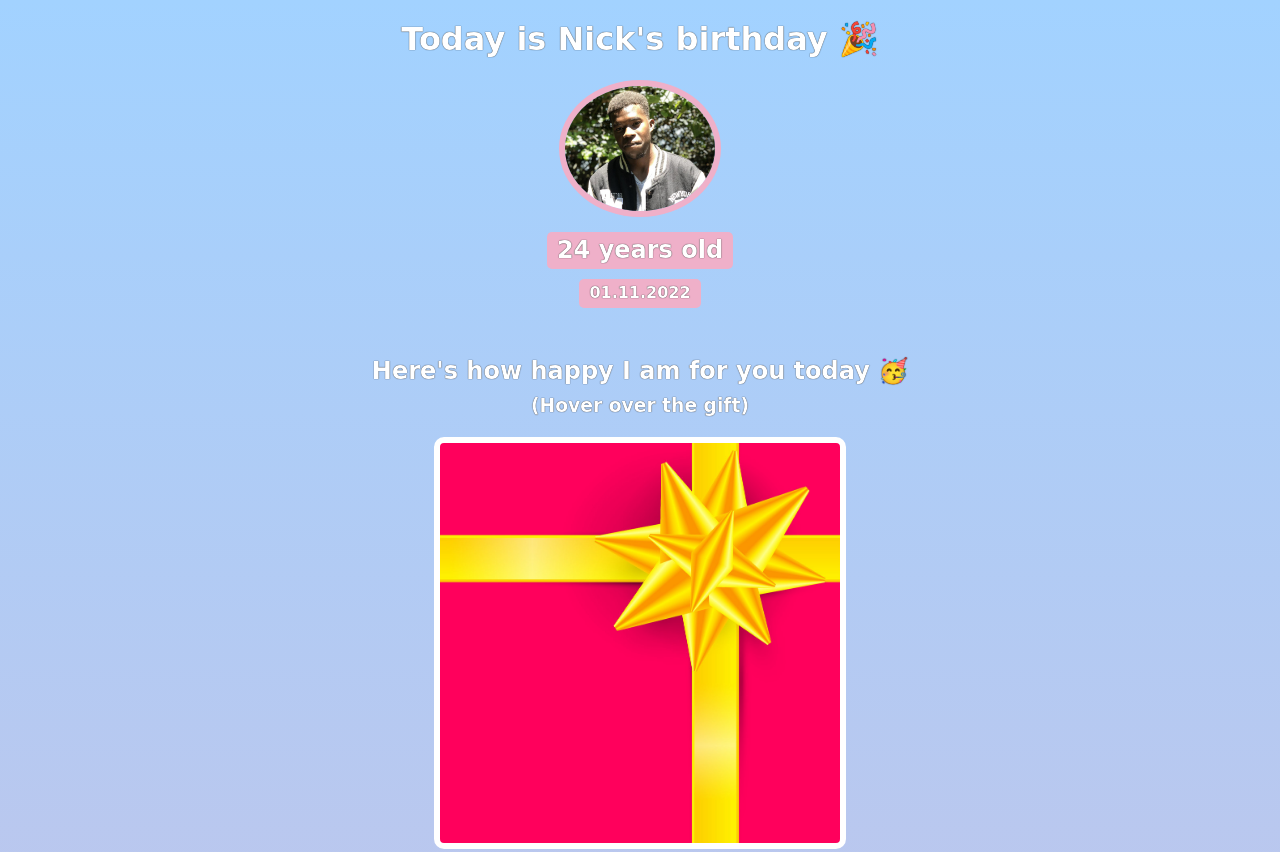
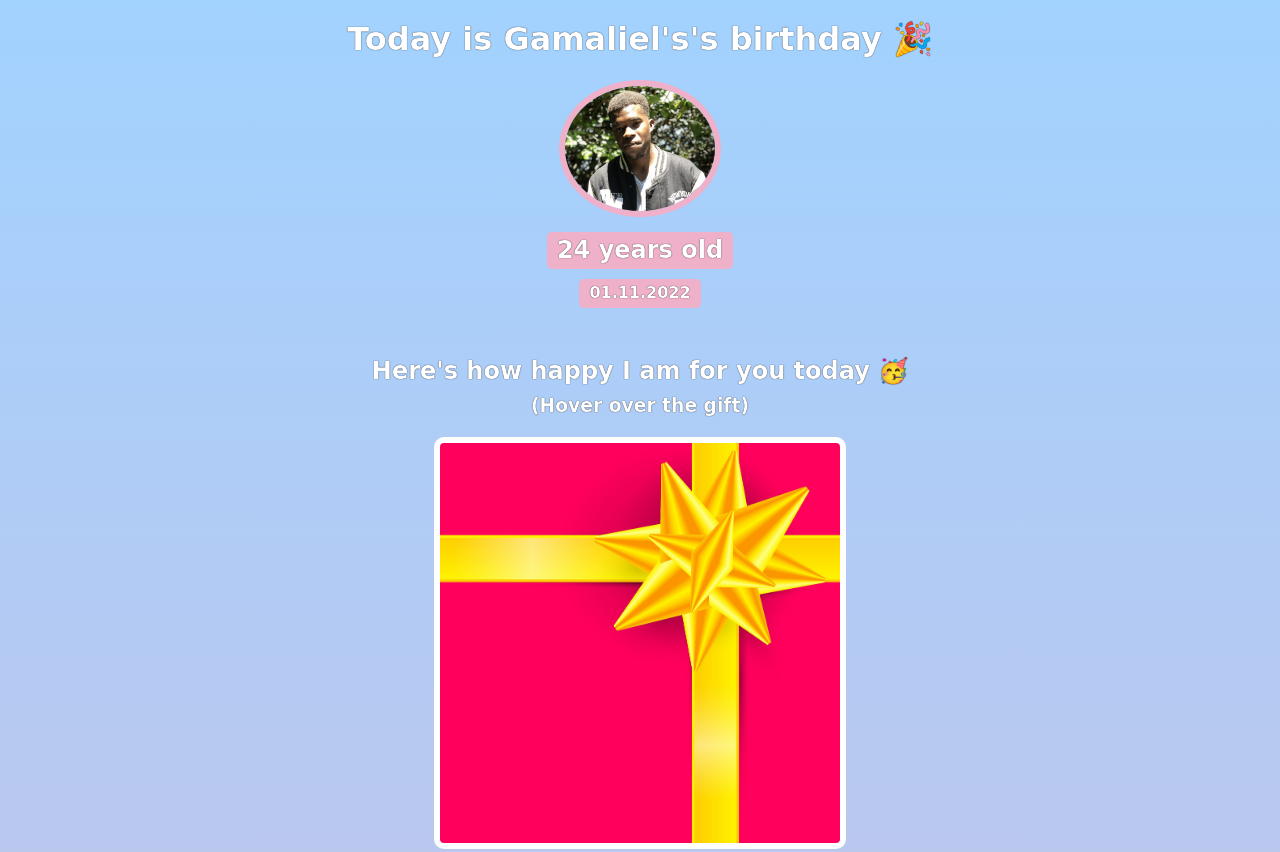
Before and after one commit to sirgama/ScrimbaFrontendPath, a browser extension: page Birthday-gift-card/co2734554ae5ebc968372cc87/index.html in a window 1280 px wide. Shown: the top 852 px of the page. Drawn offline with nearby package versions, Linux system fonts and the light colour scheme; a web font is replaced by a local one.

Commit message:
Update birthday gift card project header

```diff
--- a/Birthday-gift-card/co2734554ae5ebc968372cc87/index.html
+++ b/Birthday-gift-card/co2734554ae5ebc968372cc87/index.html
@@ -7,7 +7,7 @@
     </head>
     <body>
         <div id="header">
-            <h1>Today is Nick's birthday 🎉</h1>
+            <h1>Today is Gamaliel's's birthday 🎉</h1>
             <img id="bff-img" src="images/about.jpg">
             <h2 id="bday-age">24 years old</h2>
             <h4 id="bday-date">01.11.2022</h4>
```
